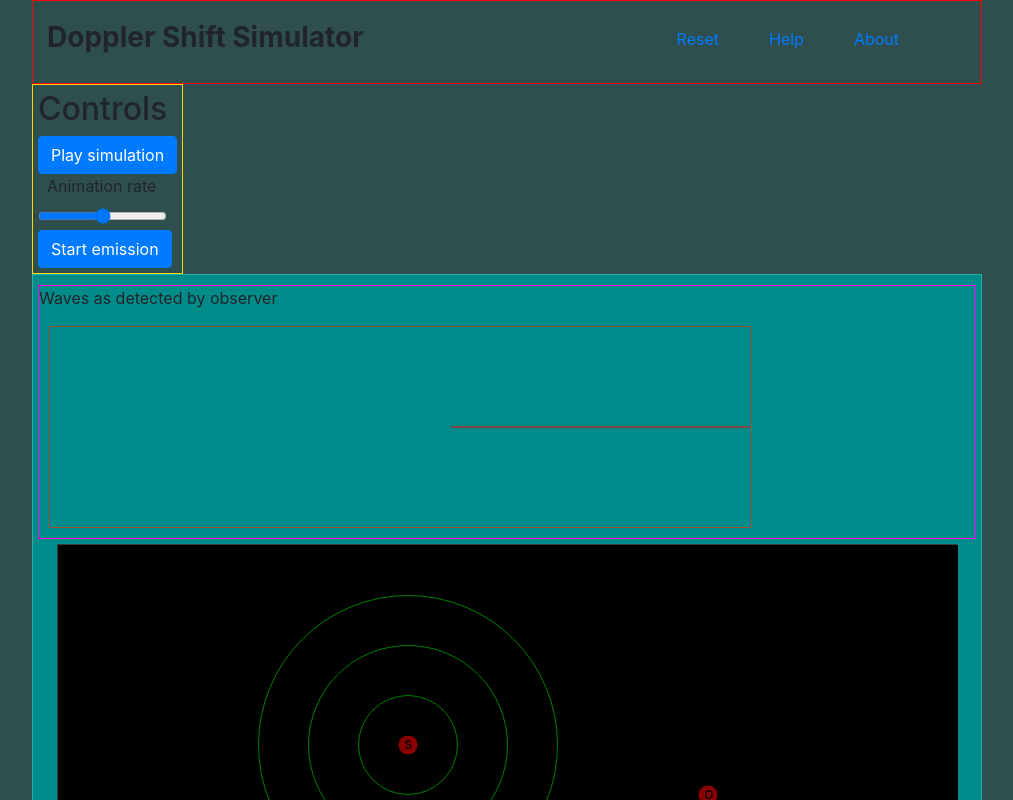
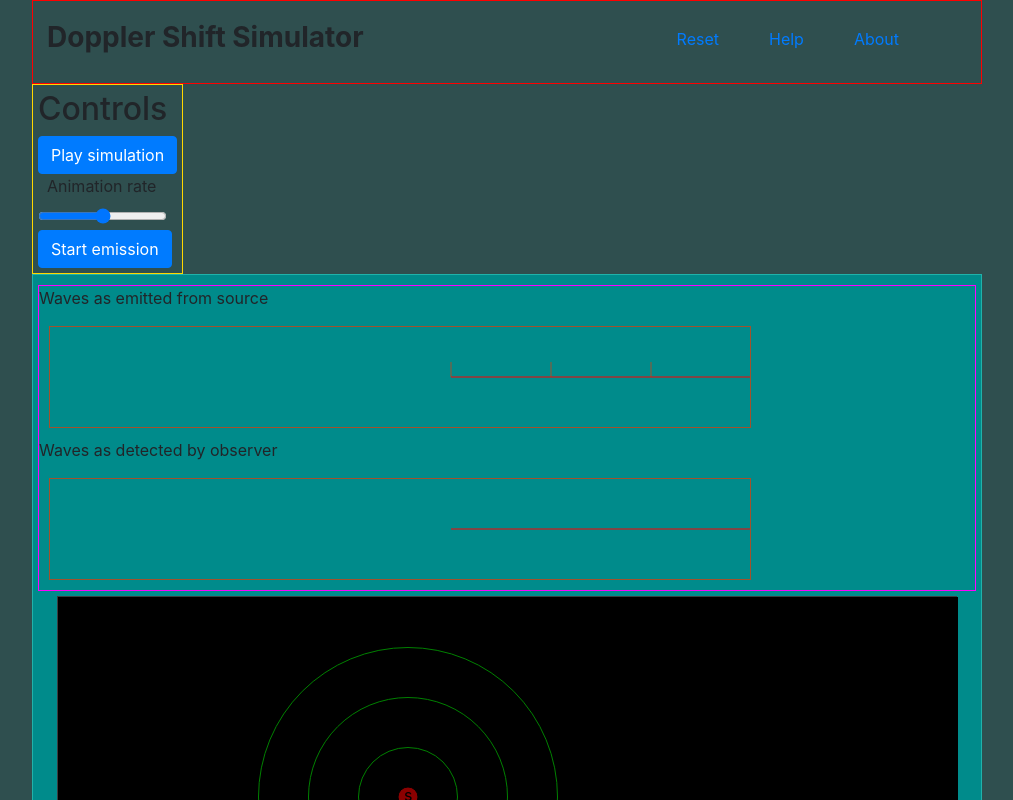
Before and after one commit to grep-safi/doppler-shift, a React app: page / in a window 1280 px wide. Shown: the top 800 px of the page, without its empty margins (133-1146 px from the left). Built offline with nearby package versions, Linux system fonts and the light colour scheme.

Commit message:
Both source and observer spikes are now displayed on the view

```diff
--- a/css/main.css
+++ b/css/main.css
@@ -17,7 +17,7 @@ body {
     margin: 5px auto;
 }
 
-.observer-detection {
+.spike-detection {
     border: 1px solid sienna;
     display: inline-block;
     margin-bottom: 10px;
--- a/src/SpikeRecord.jsx
+++ b/src/SpikeRecord.jsx
@@ -16,16 +16,14 @@ const renderSpikes = () => {
 
 export default (props) => {
     return (
-    <React.Fragment>
-        <div className={"time-line"}>
-            <p>Waves as detected by observer</p>
-            <div className={'observer-detection'}>
+        <React.Fragment>
+            <p>{props.title}</p>
+            <div className={'spike-detection'}>
                 <svg width={props.WIDTH} height={props.HEIGHT}>
                     <g> {props.spikeArray.map(renderSpikes())} </g>
                     <line x1={props.WIDTH} y1={props.HEIGHT / 2} x2={props.time} y2={props.HEIGHT / 2} stroke={'red'}></line>
                 </svg>
             </div>
-        </div>
-    </React.Fragment>
+        </React.Fragment>
     );
 }
--- a/src/Timeline.jsx
+++ b/src/Timeline.jsx
@@ -2,7 +2,7 @@ import React from 'react';
 import SpikeRecord from './SpikeRecord';
 
 const WIDTH = 700;
-const HEIGHT = 200;
+const HEIGHT = 100;
 
 const renderSpikes = () => {
     return (lineProps, index) => {
@@ -22,6 +22,7 @@ export default class Timeline extends React.Component {
     constructor(props) {
         super(props);
         this.collisionSpikes = [];
+        this.sourceSpikes = [];
         this.time = WIDTH;
         this.timeSpeed = 1;
     }
@@ -44,37 +45,53 @@ export default class Timeline extends React.Component {
             });
         }
 
+        if (prevProps.circles !== this.props.circles) {
+            this.sourceSpikes.push({
+                x1: WIDTH,
+                x2: WIDTH,
+                y1: HEIGHT / 2,
+                y2: (HEIGHT / 2) - 15,
+                stroke: 'sienna'
+            });
+        }
+
         // If the line hasn't reached the other end yet, then increment it
         if (this.time >= 0) this.time -= this.timeSpeed;
+
         this.collisionSpikes.forEach((element, index) => {
             element.x1 -= this.timeSpeed;
             element.x2 -= this.timeSpeed;
         });
 
+        this.sourceSpikes.forEach((element, index) => {
+            element.x1 -= this.timeSpeed;
+            element.x2 -= this.timeSpeed;
+        });
+
         this.collisionSpikes = this.collisionSpikes.filter(element => element.x1 >= 0);
+        this.sourceSpikes = this.sourceSpikes.filter(element => element.x1 >= 0);
     }
 
     render() {
         return(
             <React.Fragment>
-                {/*<div className={"time-line"}>*/}
-                {/*    <p>Waves as detected by observer</p>*/}
-                {/*    <div className={'observer-detection'}>*/}
-                {/*        <svg width={WIDTH} height={HEIGHT}>*/}
-                {/*            <g> {this.collisionSpikes.map(renderSpikes())} </g>*/}
-                {/*            <line x1={WIDTH} y1={HEIGHT / 2} x2={this.time} y2={HEIGHT / 2} stroke={'red'}></line>*/}
-                {/*        </svg>                       */}
-                {/*    </div>*/}
-                {/*    /!*<p>Waves as detected by observer</p>*!/*/}
-                {/*</div>*/}
+                <div className={"time-line"}>
+                    <SpikeRecord
+                        title={'Waves as emitted from source'}
+                        WIDTH={WIDTH}
+                        HEIGHT={HEIGHT}
+                        spikeArray={this.sourceSpikes}
+                        time={this.time}
+                    />
 
                     <SpikeRecord
+                        title={'Waves as detected by observer'}
                         WIDTH={WIDTH}
                         HEIGHT={HEIGHT}
                         spikeArray={this.collisionSpikes}
                         time={this.time}
                     />
-
+                </div>
             </React.Fragment>
         );
     }
```
Lines whose indentation alone changed are shown as unchanged.
